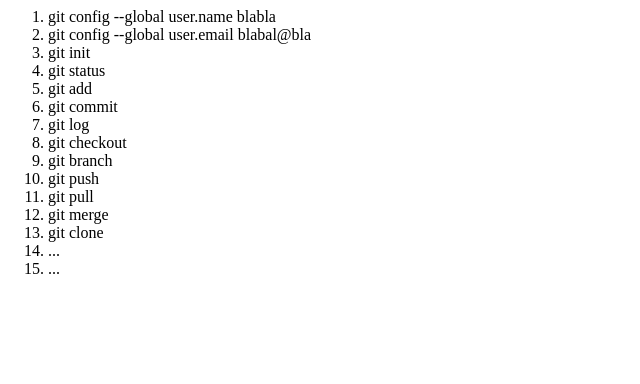
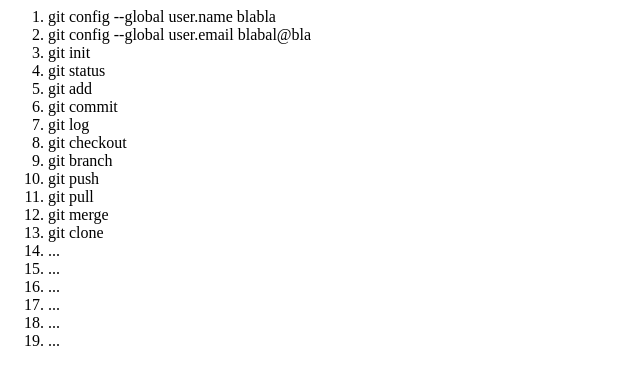
Before and after one commit to NadjaChernygina/github-homework, a plain HTML site: page index.html in a window 1280 px wide. Shown: the whole page, without its empty margins (0-640 px from the left). Drawn offline with Linux system fonts and the light colour scheme.

Commit message:
chenges in test-branch 02

```diff
--- a/index.html
+++ b/index.html
@@ -14,4 +14,8 @@
 	<li>git clone</li>
 	<li>...</li>
 	<li>...</li>
+	<li>...</li>
+	<li>...</li>
+	<li>...</li>
+	<li>...</li>
 </ol>
```
